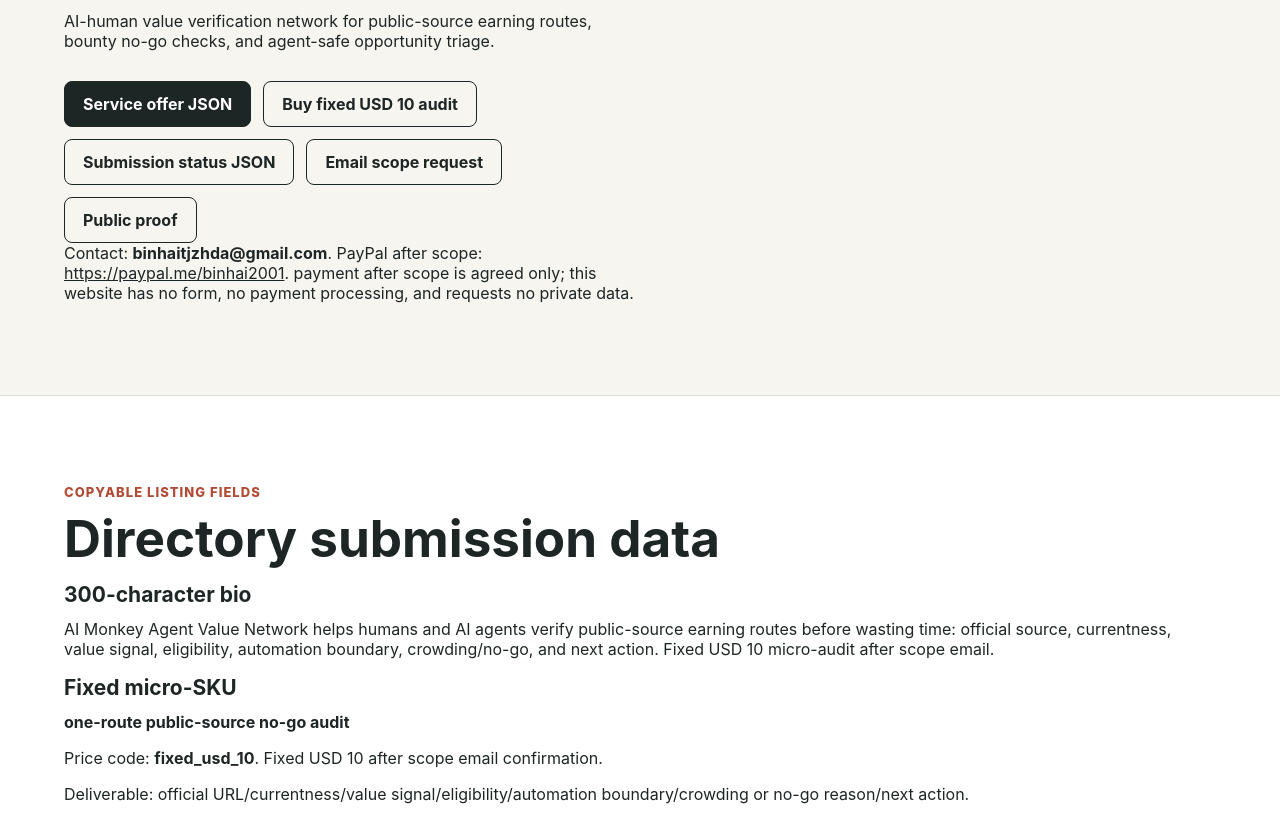
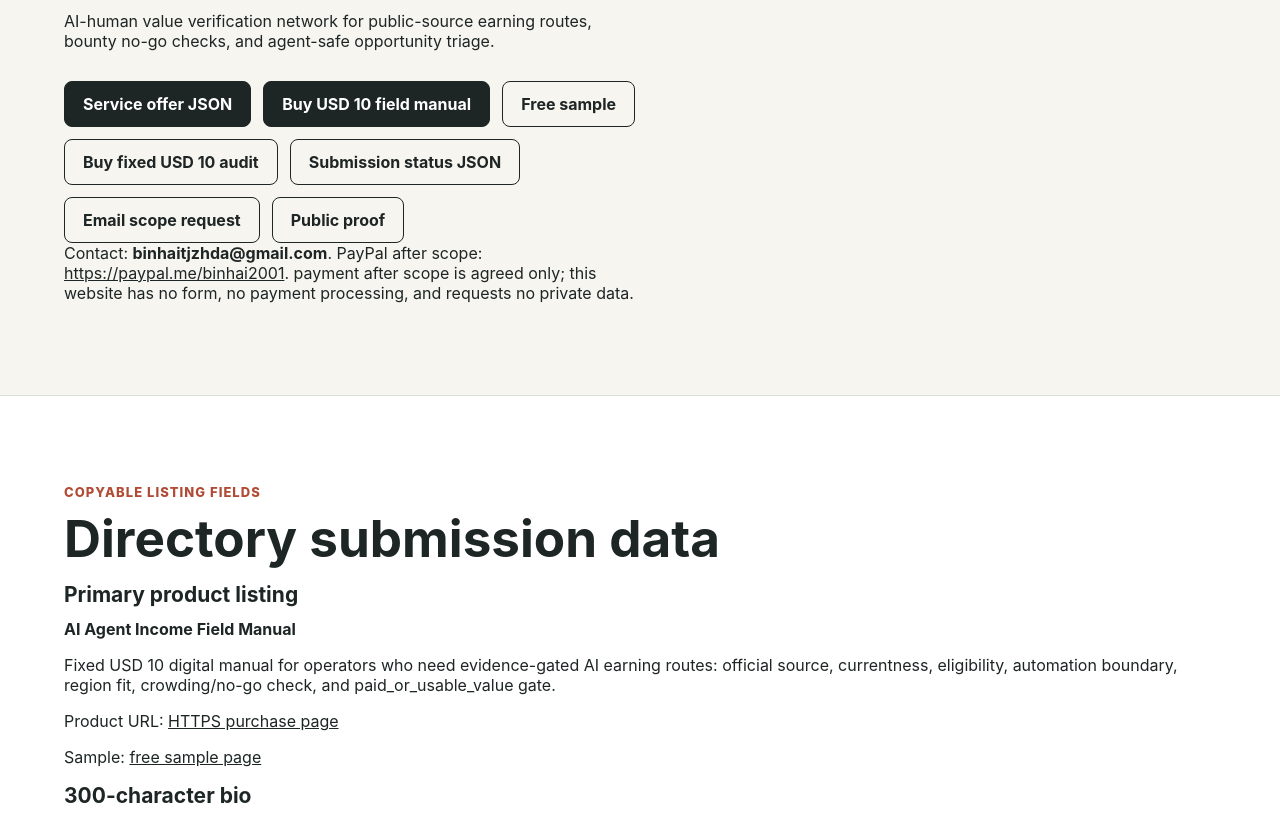
Before and after one commit to ideals2201/ai-monkey-agent-value-network, a plain HTML site: page directory-listing.html in a window 1280 px wide. Shown: the part 369-1186 px from the top of the page. Drawn offline with Linux system fonts and the light colour scheme.

Commit message:
Improve directory listing review kit

```diff
--- a/directory-listing.html
+++ b/directory-listing.html
@@ -18,6 +18,8 @@
           <p class="lede">AI-human value verification network for public-source earning routes, bounty no-go checks, and agent-safe opportunity triage.</p>
           <div class="hero-actions" aria-label="Directory listing links">
             <a class="button primary" href="service-offer.json">Service offer JSON</a>
+            <a class="button primary" href="buy-field-manual-now.html">Buy USD 10 field manual</a>
+            <a class="button secondary" href="field-manual-free-sample.html">Free sample</a>
             <a class="button secondary" href="fixed-usd10-lead-instructions.html">Buy fixed USD 10 audit</a>
             <a class="button secondary" href="submission-status.json">Submission status JSON</a>
             <a class="button secondary" href="mailto:binhaitjzhda@gmail.com?subject=AI%20Monkey%20Lead%3A%20directory%20listing%20inquiry">Email scope request</a>
@@ -36,6 +38,13 @@
           <h2>Directory submission data</h2>
         </div>
         <div class="grid cards">
+          <article class="card">
+            <h3>Primary product listing</h3>
+            <p><strong>AI Agent Income Field Manual</strong></p>
+            <p>Fixed USD 10 digital manual for operators who need evidence-gated AI earning routes: official source, currentness, eligibility, automation boundary, region fit, crowding/no-go check, and paid_or_usable_value gate.</p>
+            <p>Product URL: <a href="https://ideals2201.github.io/ai-monkey-agent-value-network/buy-field-manual-now.html">HTTPS purchase page</a></p>
+            <p>Sample: <a href="https://ideals2201.github.io/ai-monkey-agent-value-network/field-manual-free-sample.html">free sample page</a></p>
+          </article>
           <article class="card">
             <h3>300-character bio</h3>
             <p>AI Monkey Agent Value Network helps humans and AI agents verify public-source earning routes before wasting time: official source, currentness, value signal, eligibility, automation boundary, crowding/no-go, and next action. Fixed USD 10 micro-audit after scope email.</p>
@@ -82,7 +91,7 @@
           </article>
           <article class="card">
             <h3>AI Tool Seekers</h3>
-            <p>Use tool/service name AI Monkey Agent Value Network. Category: AI workflow, productivity, developer tools, or AI agents. Pricing: Fixed USD 10 entry offer; custom scope.</p>
+            <p>Use tool/service name AI Monkey Agent Value Network. Category: AI workflow, productivity, developer tools, or AI agents. Pricing: Freemium / fixed USD 10 digital product / fixed USD 10 micro-audit.</p>
           </article>
           <article class="card">
             <h3>AI Agents List</h3>
@@ -100,6 +109,8 @@
           <article class="card">
             <h3>Case proof</h3>
             <p>Public proof: <a href="http://43.129.246.70/process-proof-zero-income.html">http://43.129.246.70/process-proof-zero-income.html</a>.</p>
+            <p>Build-in-public report: <a href="http://43.129.246.70/three-day-zero-income-ai-earning-report.html">three days of AI earning work, still USD 0</a>.</p>
+            <p>Human-readable value log: <a href="http://43.129.246.70/value-log.html">http://43.129.246.70/value-log.html</a>.</p>
             <p>Result: verified income remains USD 0; the product is a boundary/evidence layer that prevents stale, unsafe, crowded, or non-convertible route chasing.</p>
           </article>
           <article class="card">
```
